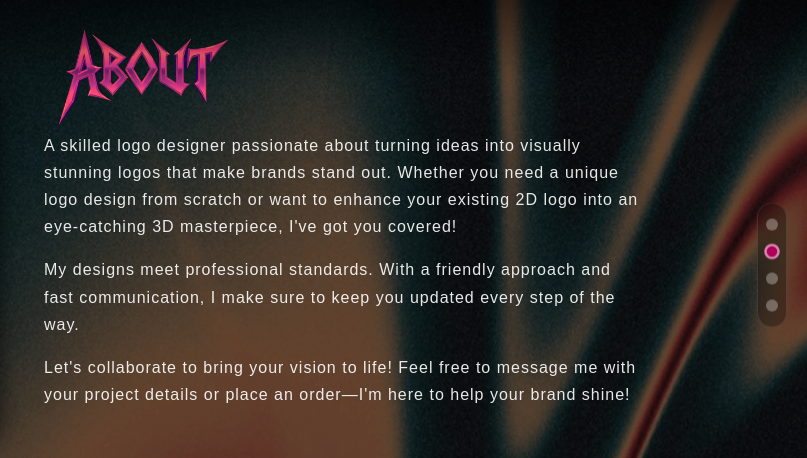
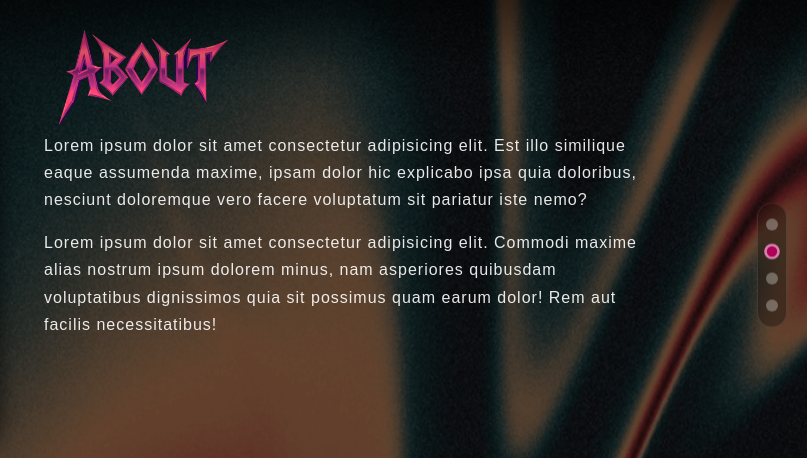
Before and after one commit to xygritte/my-website-portofolio, a plain HTML site: page index.html in a window 1280 px wide. Both pictures are taken after a click on the link "ABOUT". Shown: the part 135-593 px from the top of the page, 473-1280 px from the left. Drawn offline with Linux system fonts and the light colour scheme.

Commit message:
Update index.html

```diff
--- a/index.html
+++ b/index.html
@@ -4,7 +4,7 @@
     <meta charset="UTF-8">
     <meta name="viewport" content="width=device-width, initial-scale=1.0">
     <meta name="description" content="Professional Logo Designer Portfolio">
-    <title>PROFILE - Professional Logo Designer</title>
+    <title>PROFILE</title>
 
     <!-- Preload critical resources -->
     <link rel="preload" href="styles.css" as="style">
@@ -60,9 +60,8 @@
                 <img class="hero-img" src="person.png" alt="Ahfura - Professional Logo Designer" width="400" height="400" loading="lazy">
                 <div class="hero-text">
                     <img src="about.png" alt="About Section Title" class="underline-img" loading="lazy" width="200" height="50">
-                    <p>A skilled logo designer passionate about turning ideas into visually stunning logos that make brands stand out. Whether you need a unique logo design from scratch or want to enhance your existing 2D logo into an eye-catching 3D masterpiece, I've got you covered!</p>
-                    <p>My designs meet professional standards. With a friendly approach and fast communication, I make sure to keep you updated every step of the way.</p>
-                    <p>Let's collaborate to bring your vision to life! Feel free to message me with your project details or place an order—I'm here to help your brand shine!</p>
+                    <p>Lorem ipsum dolor sit amet consectetur adipisicing elit. Est illo similique eaque assumenda maxime, ipsam dolor hic explicabo ipsa quia doloribus, nesciunt doloremque vero facere voluptatum sit pariatur iste nemo?</p>
+                    <p>Lorem ipsum dolor sit amet consectetur adipisicing elit. Commodi maxime alias nostrum ipsum dolorem minus, nam asperiores quibusdam voluptatibus dignissimos quia sit possimus quam earum dolor! Rem aut facilis necessitatibus!</p>
                 </div>
             </div>
         </section>
```
